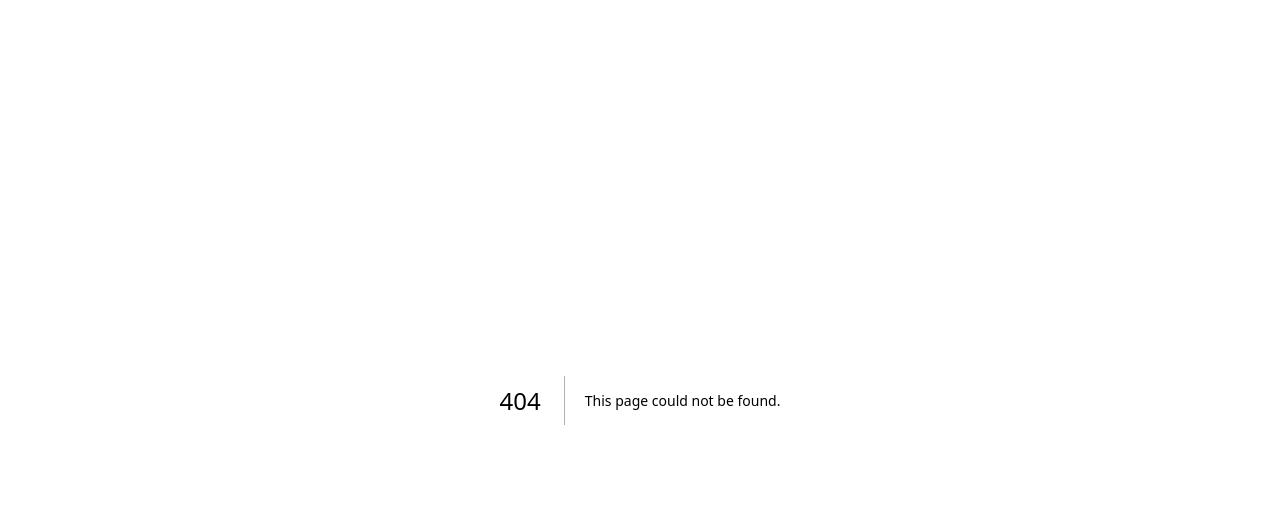
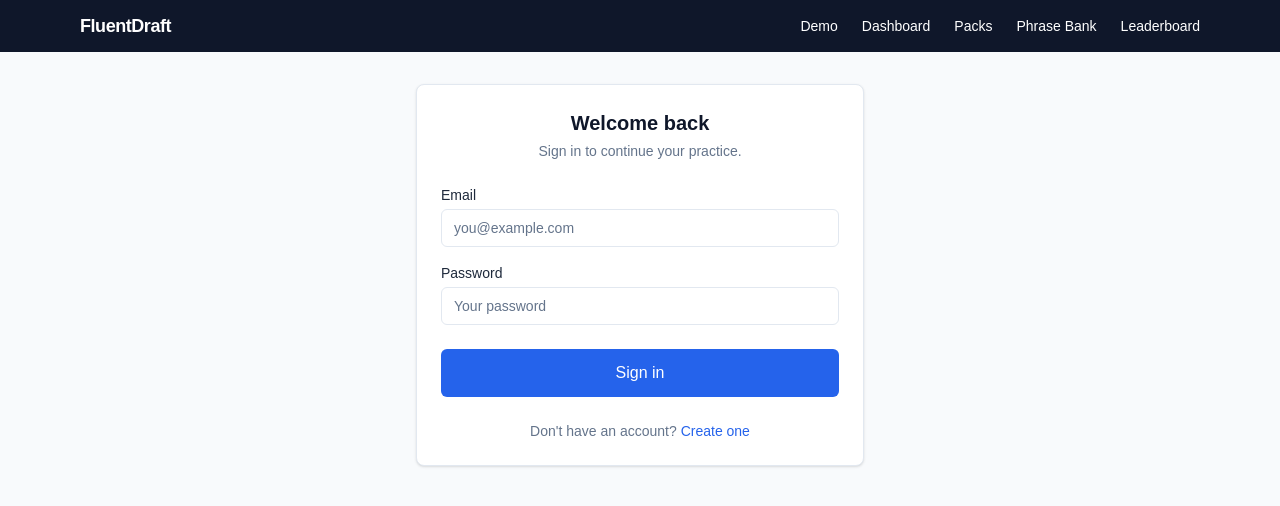
Before and after one commit to adelsultann/fluent_draft_app, a Next.js app: page /login in a window 1280 px wide. Before the commit this address had no page. Shown: the top 506 px of the page. Built offline with nearby package versions, Linux system fonts and the light colour scheme.

Commit message:
Build signup and login screens

```diff
--- /dev/null
+++ b/app/login/page.tsx
@@ -0,0 +1,10 @@
+import AppShell from '@/components/layout/app-shell';
+import AuthForm from '@/domains/auth/components/auth-form';
+
+export default function LoginPage() {
+  return (
+    <AppShell>
+      <AuthForm mode="login" />
+    </AppShell>
+  );
+}
--- /dev/null
+++ b/app/signup/page.tsx
@@ -0,0 +1,10 @@
+import AppShell from '@/components/layout/app-shell';
+import AuthForm from '@/domains/auth/components/auth-form';
+
+export default function SignupPage() {
+  return (
+    <AppShell>
+      <AuthForm mode="signup" />
+    </AppShell>
+  );
+}
--- /dev/null
+++ b/domains/auth/components/auth-form.tsx
@@ -0,0 +1,169 @@
+'use client';
+
+import { useState, type FormEvent } from 'react';
+import { createBrowserClient } from '@/lib/supabase/client';
+import { Button } from '@/components/ui';
+import { Input } from '@/components/ui';
+
+type AuthMode = 'signup' | 'login';
+
+interface AuthFormProps {
+  mode: AuthMode;
+}
+
+export default function AuthForm({ mode }: AuthFormProps) {
+  const isSignup = mode === 'signup';
+
+  const [email, setEmail] = useState('');
+  const [password, setPassword] = useState('');
+  const [loading, setLoading] = useState(false);
+  const [errorMessage, setErrorMessage] = useState<string | null>(null);
+  const [successMessage, setSuccessMessage] = useState<string | null>(null);
+
+  const resetMessages = () => {
+    setErrorMessage(null);
+    setSuccessMessage(null);
+  };
+
+  const handleSubmit = async (e: FormEvent<HTMLFormElement>) => {
+    e.preventDefault();
+    resetMessages();
+
+    if (!email.trim() || !password.trim()) {
+      setErrorMessage('Please fill in both email and password.');
+      return;
+    }
+
+    setLoading(true);
+
+    try {
+      const supabase = createBrowserClient();
+
+      if (isSignup) {
+        const { error } = await supabase.auth.signUp({
+          email: email.trim(),
+          password,
+        });
+
+        if (error) {
+          setErrorMessage(error.message);
+        } else {
+          setSuccessMessage(
+            'Account created! Please check your email for a confirmation link to complete your registration.',
+          );
+          setEmail('');
+          setPassword('');
+        }
+      } else {
+        const { error } = await supabase.auth.signInWithPassword({
+          email: email.trim(),
+          password,
+        });
+
+        if (error) {
+          setErrorMessage(error.message);
+        } else {
+          setSuccessMessage('Signed in successfully!');
+          setEmail('');
+          setPassword('');
+        }
+      }
+    } catch (err) {
+      setErrorMessage(
+        err instanceof Error ? err.message : 'An unexpected error occurred. Please try again.',
+      );
+    } finally {
+      setLoading(false);
+    }
+  };
+
+  return (
+    <div className="mx-auto w-full max-w-md">
+      <Card>
+        <div className="mb-6 text-center">
+          <h1 className="text-xl font-semibold text-primary">
+            {isSignup ? 'Create your account' : 'Welcome back'}
+          </h1>
+          <p className="mt-1 text-sm text-text-muted">
+            {isSignup
+              ? 'Start practising real-world English writing.'
+              : 'Sign in to continue your practice.'}
+          </p>
+        </div>
+
+        {errorMessage && (
+          <div
+            role="alert"
+            className="mb-4 rounded-md border border-error/30 bg-error/10 px-4 py-3 text-sm text-error"
+          >
+            {errorMessage}
+          </div>
+        )}
+
+        {successMessage && (
+          <div
+            role="status"
+            className="mb-4 rounded-md border border-success/30 bg-success/10 px-4 py-3 text-sm text-success"
+          >
+            {successMessage}
+          </div>
+        )}
+
+        <form onSubmit={handleSubmit} noValidate className="flex flex-col gap-4">
+          <Input
+            label="Email"
+            type="email"
+            id="auth-email"
+            autoComplete={isSignup ? 'email' : 'username'}
+            placeholder="you@example.com"
+            value={email}
+            onChange={(e) => setEmail(e.target.value)}
+            disabled={loading}
+            required
+          />
+
+          <Input
+            label="Password"
+            type="password"
+            id="auth-password"
+            autoComplete={isSignup ? 'new-password' : 'current-password'}
+            placeholder={isSignup ? 'At least 6 characters' : 'Your password'}
+            value={password}
+            onChange={(e) => setPassword(e.target.value)}
+            disabled={loading}
+            required
+          />
+
+          <Button type="submit" variant="primary" size="lg" disabled={loading} className="mt-2">
+            {loading ? 'Please wait…' : isSignup ? 'Create account' : 'Sign in'}
+          </Button>
+        </form>
+
+        <p className="mt-6 text-center text-sm text-text-muted">
+          {isSignup ? (
+            <>
+              Already have an account?{' '}
+              <a href="/login" className="font-medium text-action hover:underline">
+                Sign in
+              </a>
+            </>
+          ) : (
+            <>
+              Don&apos;t have an account?{' '}
+              <a href="/signup" className="font-medium text-action hover:underline">
+                Create one
+              </a>
+            </>
+          )}
+        </p>
+      </Card>
+    </div>
+  );
+}
+
+/* Inline Card wrapper to keep the form self-contained */
+function Card({ children }: { children: React.ReactNode }) {
+  return (
+    <div className="rounded-lg border border-border bg-surface p-6 shadow-sm">{children}</div>
+  );
+}
```
Also changed, not shown: 3 other files (tests, documents, lock files or other folders).
